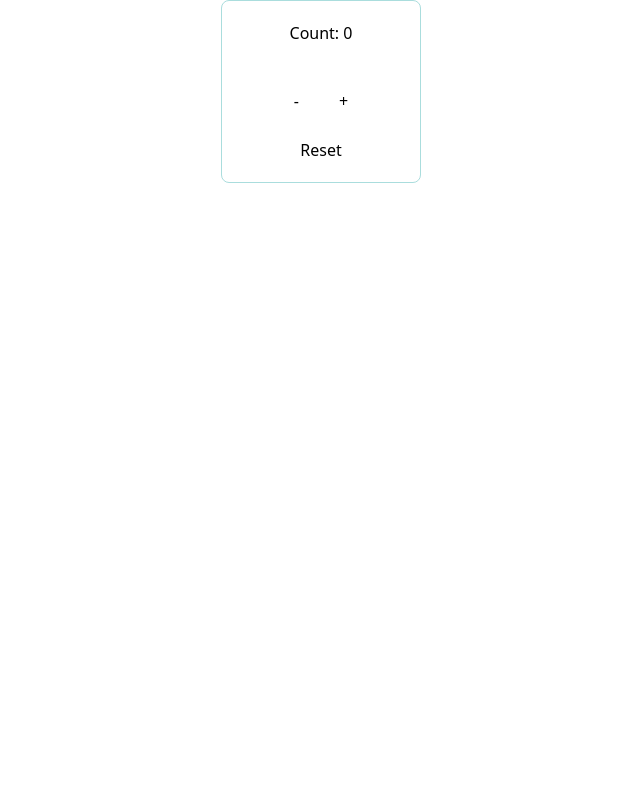
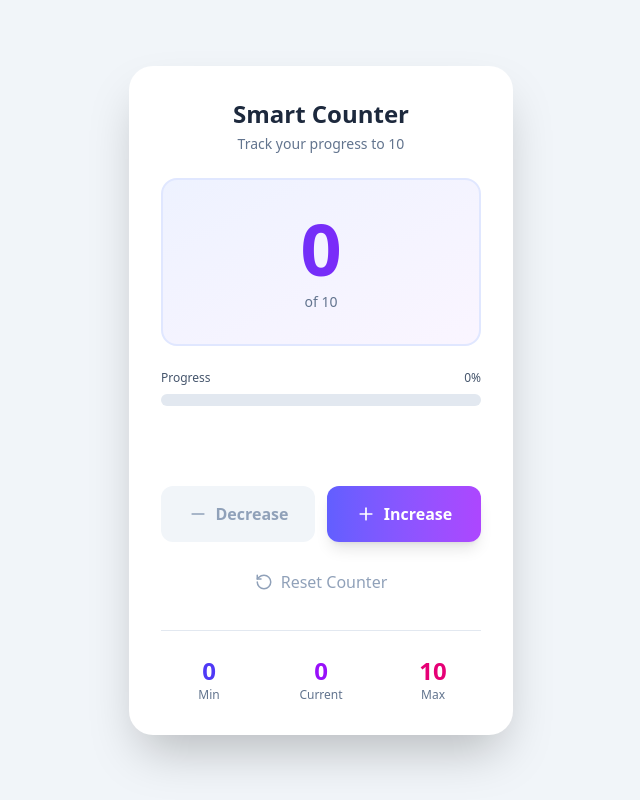
Before and after one commit to SuvamKumarBhola/Mini_Projects_React, a React (Vite) app in the folder BasicProject_1/: page / in a window 1280 px wide. Shown: the whole page, without its empty margins (319-959 px from the left). Built offline with nearby package versions, Linux system fonts and the light colour scheme.

Commit message:
added the additional style for the Smart Counter in BasicProject_1

```diff
--- a/BasicProject_1/src/components/SmartCounter/Index.jsx
+++ b/BasicProject_1/src/components/SmartCounter/Index.jsx
@@ -1,71 +1,165 @@
-import React, { useState } from 'react'
+import React, { useState } from 'react';
+import { Plus, Minus, RotateCcw, Trophy, Target } from 'lucide-react';
 
 function SmartCounter() {
     const [count, setCount] = useState(0);
-    const MaxValue = 10;
-    const MinValue = 0;
+    const maxValue = 10;
+    const minValue = 0;
 
     const increment = () => {
-        if (count < MaxValue) {
-            setCount(prev => prev + 1)
+        if (count < maxValue) {
+            setCount(prev => prev + 1);
         }
+    };
+
+    const decrement = () => {
+        if (count > minValue) {
+            setCount(prev => prev - 1);
         }
-    const decrement = () => {
-        if (count > MinValue) {
-            setCount(prev => prev - 1)
-        }
+    };
+
+    const reset = () => {
+        setCount(0);
+    };
+
+    const progress = (count / maxValue) * 100;
+
+    let statusMessage = "";
+    let statusColor = "text-slate-600";
+    let statusIcon = null;
+
+    if (count === maxValue) {
+        statusMessage = "Goal Reached! 🎉";
+        statusColor = "text-green-600";
+        statusIcon = <Trophy className="inline-block mr-1" size={18} />;
+    } else if (count === 5) {
+        statusMessage = "Halfway There!";
+        statusColor = "text-blue-600";
+        statusIcon = <Target className="inline-block mr-1" size={18} />;
+    } else if (count >= 7) {
+        statusMessage = "Almost there!";
+        statusColor = "text-orange-600";
     }
 
     return (
-        <div className='SmartCounter'
-            style={{
-                textAlign: "center",
-                padding: "20px",
-                border: "1px solid #add",
-                borderRadius: "8px",
-                width: "200px",
-                margin: "auto"
-            }}>
-            <h2>Count: {count}</h2>
-            <div style={{
-                height: "24px",
-                color: "#666"
-            }}>
-                {count === 5 && <p>halfway There!</p>}
-                {count === MaxValue && <p style={{ color: "red" }}>Goal Reached</p>}
+        <div className="min-h-screen bg-slate-100 flex items-center justify-center p-4">
+            <div className="bg-white rounded-3xl shadow-2xl p-8 w-full max-w-sm">
+                <div className="text-center mb-6">
+                    <h1 className="text-2xl font-bold text-slate-800 mb-1">Smart Counter</h1>
+                    <p className="text-sm text-slate-500">Track your progress to {maxValue}</p>
                 </div>
-            <div style={{ marginTop: "10px" }}>
+
+                {/* Counter Display */}
+                <div className="relative mb-6">
+                    <div className="text-center py-8 bg-linear-to-br from-indigo-50 to-purple-50 rounded-2xl border-2 border-indigo-100">
+                        <div className="text-7xl font-bold text-transparent bg-clip-text bg-linear-to-r from-indigo-600 to-purple-600">
+                            {count}
+                        </div>
+                        <div className="text-sm text-slate-500 mt-2">
+                            of {maxValue}
+                        </div>
+                    </div>
+                </div>
+
+                {/* Progress Bar */}
+                <div className="mb-6">
+                    <div className="flex justify-between text-xs text-slate-600 mb-2">
+                        <span>Progress</span>
+                        <span>{Math.round(progress)}%</span>
+                    </div>
+                    <div className="h-3 bg-slate-200 rounded-full overflow-hidden">
+                        <div
+                            className="h-full bg-linear-to-r from-indigo-500 to-purple-500 transition-all duration-500 ease-out rounded-full"
+                            style={{ width: `${progress}%` }}
+                        />
+                    </div>
+                </div>
+
+                {/* Status Message */}
+                <div className="h-8 mb-6 flex items-center justify-center">
+                    {statusMessage && (
+                        <div className={`font-semibold ${statusColor} flex items-center animate-fade-in`}>
+                            {statusIcon}
+                            {statusMessage}
+                        </div>
+                    )}
+                </div>
+
+                {/* Control Buttons */}
+                <div className="flex gap-3 mb-4">
                     <button
                         onClick={decrement}
-                    style={{
-                        padding: "10px 20px",
-                        border: "none",
-                        cursor: count === MinValue ? "not-allowed" : "pointer"
-                    }}>-</button>
+                        disabled={count === minValue}
+                        className={`flex-1 flex items-center justify-center gap-2 py-4 rounded-xl font-semibold transition-all ${count === minValue
+                                ? 'bg-slate-100 text-slate-400 cursor-not-allowed'
+                                : 'bg-linear-to-r from-red-500 to-pink-500 text-white hover:from-red-600 hover:to-pink-600 shadow-lg hover:shadow-xl active:scale-95'
+                            }`}
+                    >
+                        <Minus size={20} />
+                        Decrease
+                    </button>
                     <button
                         onClick={increment}
-                    style={{
-                        padding: "10px 20px",
-                        border: "none",
-                        cursor: count === MaxValue ? "not-allowed" : "pointer"
-                    }}
-                >+</button>
+                        disabled={count === maxValue}
+                        className={`flex-1 flex items-center justify-center gap-2 py-4 rounded-xl font-semibold transition-all ${count === maxValue
+                                ? 'bg-slate-100 text-slate-400 cursor-not-allowed'
+                                : 'bg-linear-to-r from-indigo-500 to-purple-500 text-white hover:from-indigo-600 hover:to-purple-600 shadow-lg hover:shadow-xl active:scale-95'
+                            }`}
+                    >
+                        <Plus size={20} />
+                        Increase
+                    </button>
+                </div>
+
+                {/* Reset Button */}
+                <button
+                    onClick={reset}
+                    disabled={count === 0}
+                    className={`w-full flex items-center justify-center gap-2 py-3 rounded-xl font-medium transition-all ${count === 0
+                            ? 'text-slate-400 cursor-not-allowed'
+                            : 'text-slate-700 hover:bg-slate-100 active:scale-95'
+                        }`}
+                >
+                    <RotateCcw size={18} />
+                    Reset Counter
+                </button>
+
+                {/* Statistics */}
+                <div className="mt-6 pt-6 border-t border-slate-200">
+                    <div className="grid grid-cols-3 gap-4 text-center">
+                        <div>
+                            <div className="text-2xl font-bold text-indigo-600">{minValue}</div>
+                            <div className="text-xs text-slate-500">Min</div>
                         </div>
                         <div>
-                <button
-                    onClick={()=>setCount(0)}
-                    style={{
-                        marginTop:"15px",
-                        display:"block",
-                        width:"100%",
-                        background:"none",
-                        border:"1px underline",
-                        cursor:"pointer"
-                    }}
-                    >Reset</button>
+                            <div className="text-2xl font-bold text-purple-600">{count}</div>
+                            <div className="text-xs text-slate-500">Current</div>
+                        </div>
+                        <div>
+                            <div className="text-2xl font-bold text-pink-600">{maxValue}</div>
+                            <div className="text-xs text-slate-500">Max</div>
                         </div>
                     </div>
-    )
+                </div>
+            </div>
+
+            <style>{`
+        @keyframes fade-in {
+          from {
+            opacity: 0;
+            transform: translateY(-10px);
+          }
+          to {
+            opacity: 1;
+            transform: translateY(0);
+          }
+        }
+        .animate-fade-in {
+          animation: fade-in 0.3s ease-out;
+        }
+      `}</style>
+        </div>
+    );
 }
 
-export default SmartCounter
+export default SmartCounter;
```
Lines whose indentation alone changed are shown as unchanged.
